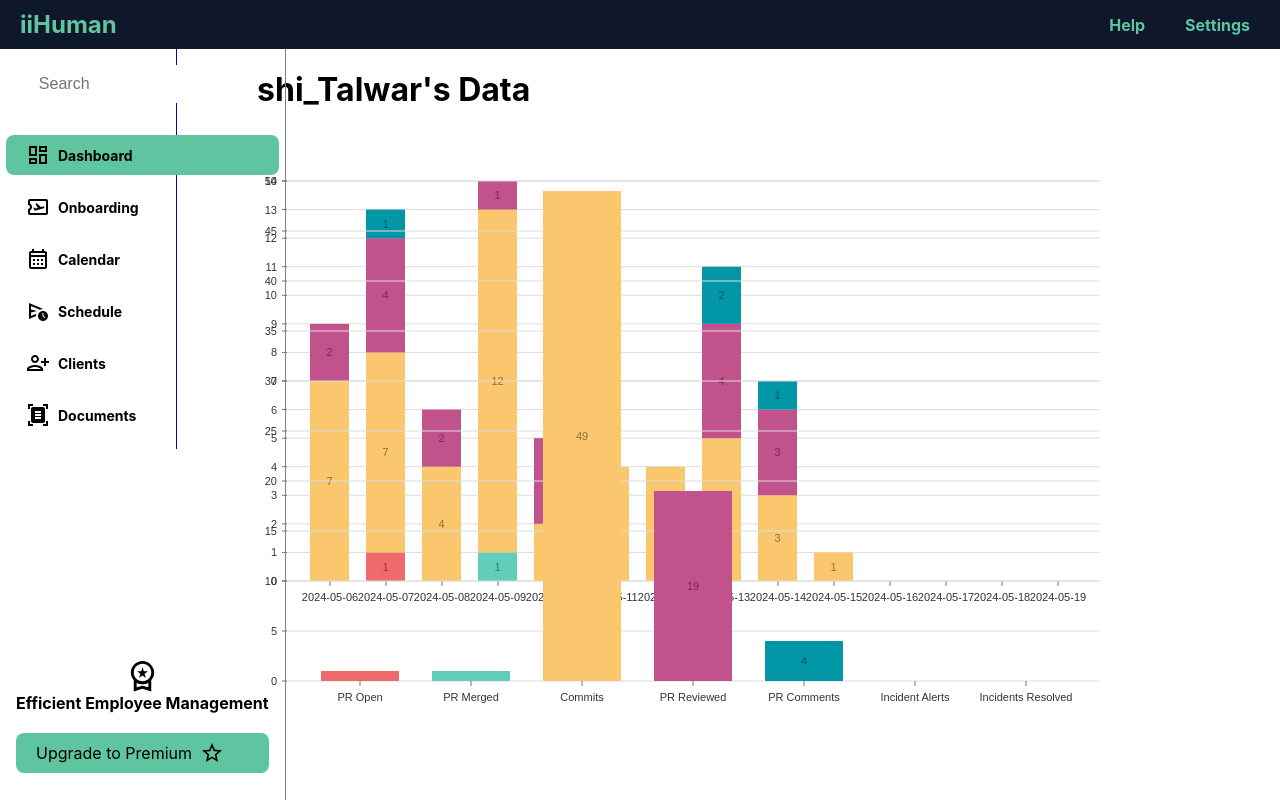
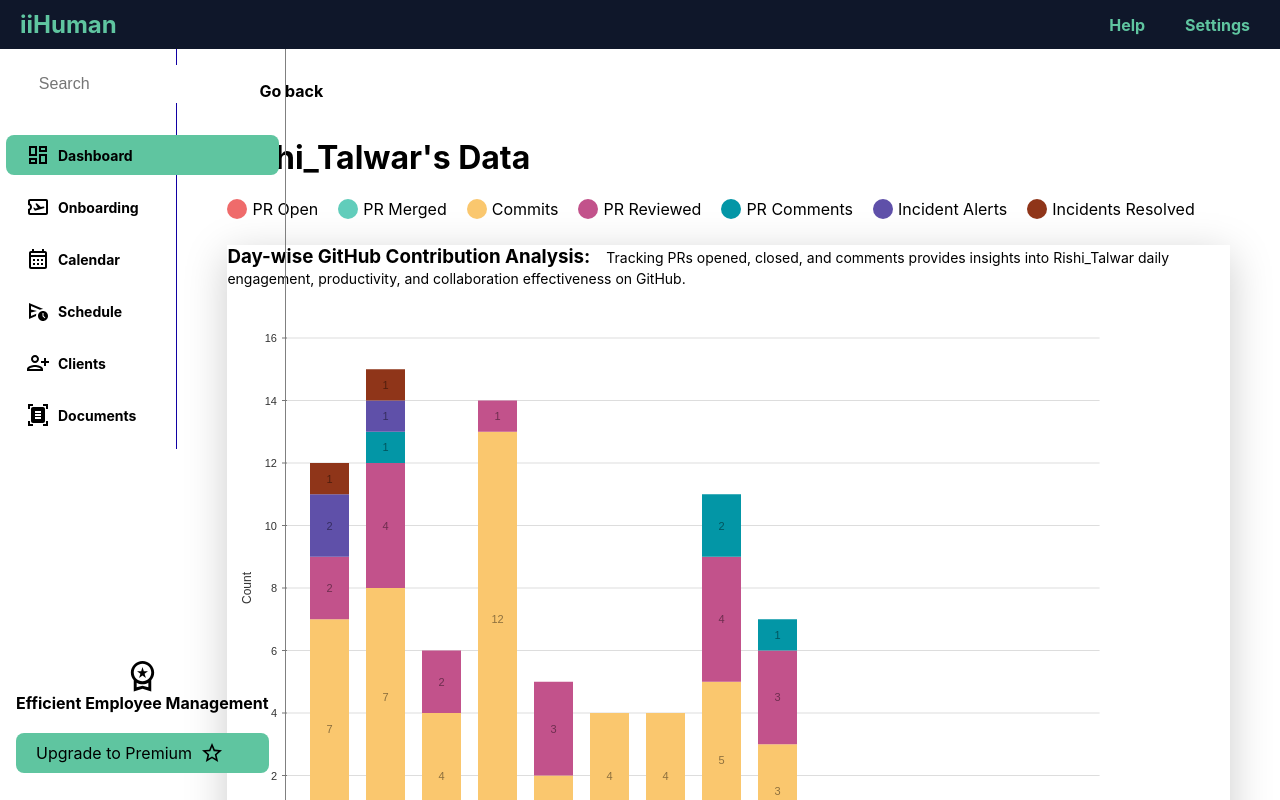
Before and after one commit to parikshitlfj12/employees-chart, a React (Create React App) app: page / in a window 1280 px wide. Both pictures are taken after a click on the element 1209 px from the left and 705 px from the top of the page. Shown: the top 800 px of the page. Built offline with nearby package versions, Linux system fonts and the light colour scheme; the HTML template or start-up script is replaced by a standard one.

Commit message:
chore: Final push with code refactoring

```diff
--- a/src/components/EmployeesComponent/index.tsx
+++ b/src/components/EmployeesComponent/index.tsx
@@ -32,7 +32,7 @@ const SummaryCards = () => {
     },
     {
       title: "Reporting Alerts",
-      count: 2,
+      count: 14,
       change: "-2% decrease vs last month",
       styles: {
         backgroundColor: "#F8D7DA",
--- /dev/null
+++ b/src/components/SingleEmployeeComponent/SingleEmployeeComponent.css
@@ -0,0 +1,20 @@
+.legend {
+    display: flex;
+    flex-wrap: wrap;
+    list-style: none;
+    padding: 0;
+}
+
+.legend-item {
+    display: flex;
+    align-items: center;
+    margin-right: 20px;
+    margin-bottom: 10px;
+}
+
+.legend-color {
+    width: 20px;
+    height: 20px;
+    margin-right: 5px;
+    border-radius: 50%;
+}
--- a/src/components/SingleEmployeeComponent/index.tsx
+++ b/src/components/SingleEmployeeComponent/index.tsx
@@ -3,12 +3,33 @@ import { fetchEmployeeWithName } from "../../services";
 import { ActivityMeta, AuthorWorklogRow } from "../../types";
 import Loader from "../shared/loader";
 import BarChart from "../shared/dayWiseActivityChart";
-import { useParams } from "react-router-dom";
+import { useNavigate, useParams } from "react-router-dom";
+import { ArrowBack } from "@mui/icons-material";
 import TotalActivityChart from "../shared/totalActivityChart";
+import "./SingleEmployeeComponent.css";
 
 type Props = {};
 
+const GuideComponent = ({ colorTheme }: { colorTheme: ActivityMeta[] | undefined }) => {
+  return (
+    <ul className="legend">
+      {colorTheme?.map((colr) => {
+        return (
+          <li className="legend-item">
+            <div
+              className="legend-color"
+              style={{ backgroundColor: colr.fillColor }}
+            ></div>
+            {colr.label}
+          </li>
+        );
+      })}
+    </ul>
+  );
+};
+
 export default function SingleEmployeeComponent({}: Props) {
+  const navigate = useNavigate();
   const { id } = useParams();
   const [data, setData] = useState<AuthorWorklogRow | null>(null);
   const [loading, setLoading] = useState<boolean>(true);
@@ -38,12 +59,76 @@ export default function SingleEmployeeComponent({}: Props) {
 
   return (
     <div style={{ padding: " 0 50px" }}>
-      <div>
+      <div style={{ marginTop: "16px" }}>
+        <div
+          style={{ display: "flex", alignItems: "center", columnGap: "8px" }}
+        >
+          <ArrowBack
+            style={{ cursor: "pointer" }}
+            onClick={() => navigate("/")}
+          />{" "}
+          <p style={{ fontWeight: "bold" }}>Go back</p>
+        </div>
         <h1>{data?.name}'s Data</h1>
       </div>
-      <div style={{ height: 500 }}>
-        <BarChart data={data?.dayWiseActivity} activityMeta={colorTheme} />
-        <TotalActivityChart data={data?.totalActivity} activityMeta={colorTheme}/>
+      <GuideComponent colorTheme={colorTheme} />
+
+      <div>
+        <div
+          style={{
+            height: 600,
+            width: "100%",
+            paddingBottom: "30px",
+            boxShadow: "0px 10px 40px 0px #CCCCCC",
+          }}
+        >
+          <div>
+            <h3 style={{ marginBottom: "8px", display: "inline" }}>
+              Day-wise GitHub Contribution Analysis:
+            </h3>
+            <p
+              style={{
+                fontSize: "14px",
+                display: "inline",
+                paddingLeft: "16px",
+              }}
+            >
+              Tracking PRs opened, closed, and comments provides insights into{" "}
+              {id} daily engagement, productivity, and collaboration
+              effectiveness on GitHub.
+            </p>
+          </div>
+          <BarChart data={data?.dayWiseActivity} activityMeta={colorTheme} />
+        </div>
+        <div
+          style={{
+            marginTop: "50px",
+            height: 600,
+            width: "100%",
+            boxShadow: "0px 10px 40px 0px #CCCCCC",
+          }}
+        >
+          <div>
+            <h3 style={{ marginBottom: "8px", display: "inline" }}>
+              Overall GitHub Contribution Analysis:
+            </h3>
+            <p
+              style={{
+                fontSize: "14px",
+                display: "inline",
+                paddingLeft: "16px",
+              }}
+            >
+              Examining PRs opened, closed, and comments offers a comprehensive
+              view of {id} collective impact, productivity trends, and
+              collaboration efficiency across their GitHub contributions.
+            </p>
+          </div>
+          <TotalActivityChart
+            data={data?.totalActivity}
+            activityMeta={colorTheme}
+          />
+        </div>
       </div>
     </div>
   );
--- a/src/components/shared/dayWiseActivityChart/index.tsx
+++ b/src/components/shared/dayWiseActivityChart/index.tsx
@@ -57,6 +57,21 @@ const BarChart: React.FC<BarChartProps> = ({ data, activityMeta }) => {
       borderColor={{ from: "color", modifiers: [["darker", 1.6]] }}
       axisTop={null}
       axisRight={null}
+      axisBottom={{
+        tickSize: 5,
+        tickPadding: 5,
+        legend: "Date",
+        legendPosition: "middle",
+        legendOffset: 40,
+      }}
+      axisLeft={{
+        tickSize: 5,
+        tickPadding: 5,
+        tickRotation: 0,
+        legend: "Count",
+        legendPosition: "middle",
+        legendOffset: -40,
+      }}
       labelSkipWidth={12}
       labelSkipHeight={12}
       labelTextColor={{ from: "color", modifiers: [["darker", 1.6]] }}
```
Also changed, not shown: public/data.json.
